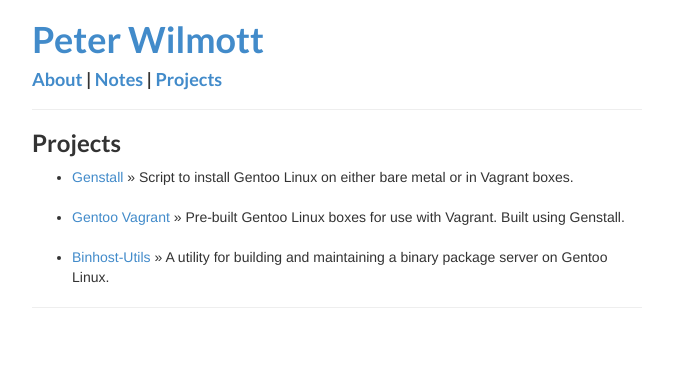
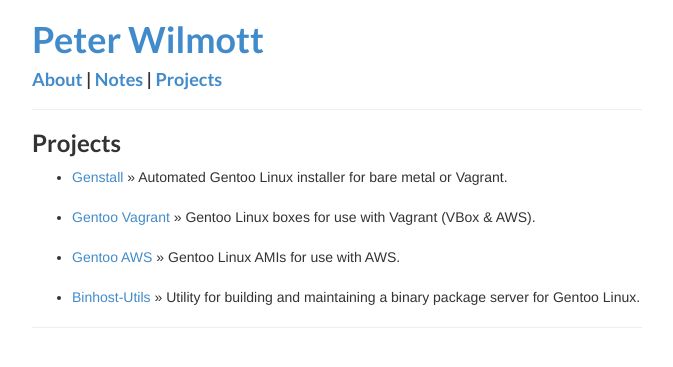
Before and after one commit to p8952/p8952.github.io.old, a Jekyll site: the page built from projects.html, in a window 1280 px wide. Shown: the top 367 px of the page, without its empty margins (303-976 px from the left). Built offline with Jekyll 4.4.1, drawn with Linux system fonts in a browser that asks for light colours; Markdown is read by kramdown in place of the engine named in the settings.

Commit message:
Update projects

```diff
--- a/projects.html
+++ b/projects.html
@@ -5,11 +5,13 @@ title: Projects
 
 <h3>Projects</h3>
 <ul class="projects">
-	<li><a href="https://github.com/p8952/genstall">Genstall</a> &raquo; Script to install Gentoo Linux on either bare metal or in Vagrant boxes.</li>
+	<li><a href="https://github.com/p8952/genstall">Genstall</a> &raquo; Automated Gentoo Linux installer for bare metal or Vagrant.</li>
 	<br>
-	<li><a href="http://vagrant.p8952.info">Gentoo Vagrant</a> &raquo; Pre-built Gentoo Linux boxes for use with Vagrant. Built using Genstall.</li>
+	<li><a href="http://vagrant.p8952.info">Gentoo Vagrant</a> &raquo; Gentoo Linux boxes for use with Vagrant (VBox & AWS).</li>
 	<br>
-	<li><a href="https://github.com/p8952/binhost-utils">Binhost-Utils</a> &raquo; A utility for building and maintaining a binary package server on Gentoo Linux.</li>
+	<li><a href="https://eu-west-1.console.aws.amazon.com/ec2/v2/home?&region=eu-west-1#Images:visibility=public-images;search=903313389611">Gentoo AWS</a> &raquo; Gentoo Linux AMIs for use with AWS.</li>
+	<br>
+	<li><a href="https://github.com/p8952/binhost-utils">Binhost-Utils</a> &raquo; Utility for building and maintaining a binary package server for Gentoo Linux.</li>
 </ul>
 
 <hr>
```
Also changed, not shown: 1 other file.
